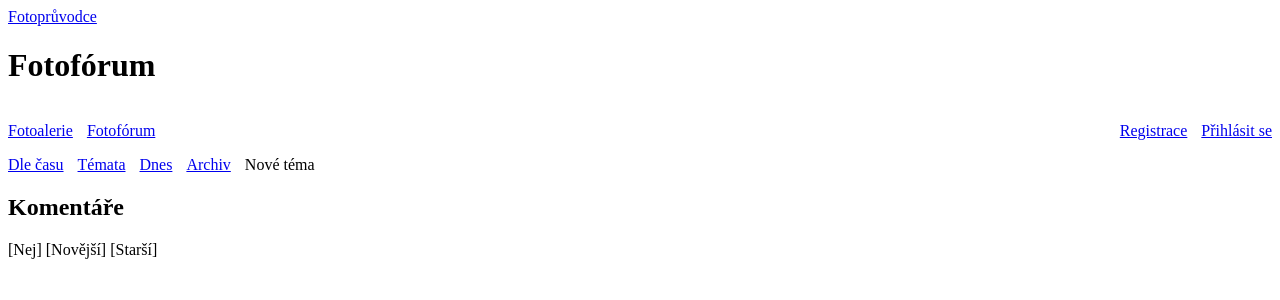
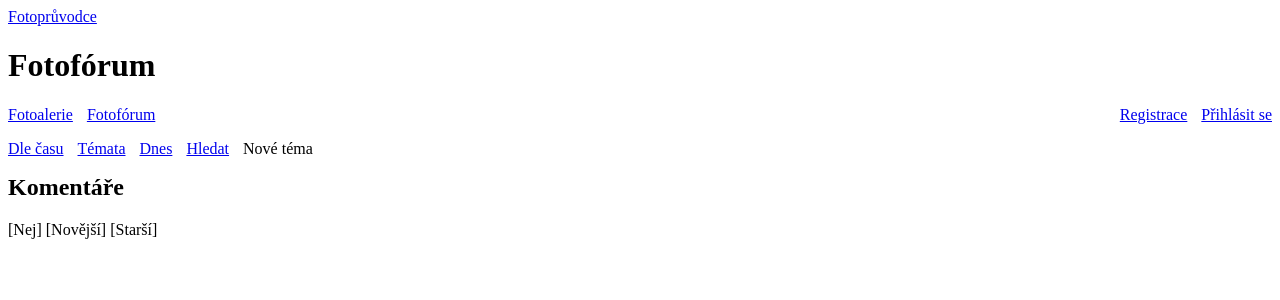
Before and after one commit to seifert/fotopruvodce, a Django app: template fotopruvodce/templates/discussion/list.html in a window 1280 px wide. Shown: the top 300 px of the page. Run offline with Django 3.2, Linux system fonts and the light colour scheme; the template is opened without the code that fills it, so the values that code supplies are empty.

Commit message:
templates - menu bar refactor

```diff
--- a/fotopruvodce/static/css/fotopruvodce.css
+++ b/fotopruvodce/static/css/fotopruvodce.css
@@ -13,6 +13,7 @@
 }
 
 #menu1-login {
+    margin-top: 0px;
 	text-align: right;
 	float: right;
 }
@@ -22,6 +23,7 @@
 }
 
 #menu1-services {
+    margin-top: 0px;
 	text-align: left;
 	float: left;
 }
@@ -41,6 +43,31 @@
 
 #menu2 li {
     display: inline;
+}
+
+#menu2-login {
+	text-align: right;
+	float: right;
+}
+
+#menu2-login ul {
+    margin-top: 0px;
+}
+
+#menu2-login li {
+    padding-left: 10px;
+}
+
+#menu2-services {
+	text-align: left;
+	float: left;
+}
+
+#menu2-services ul {
+    margin-top: 0px;
+}
+
+#menu2-services li {
     padding-right: 10px;
 }
 
--- a/fotopruvodce/templates/base.html
+++ b/fotopruvodce/templates/base.html
@@ -21,10 +21,7 @@
         {% block menu1 %}
             <ul id="menu1-login">
                 {% if user.is_authenticated %}
-                <li>Jste přihlášen jako <a id="logged-user" href="{% url 'user-home' %}">{{ user.username }}</a></li>
-                {% if user.is_superuser %}
-                <li><a href="{% url 'admin:index' %}">Administrace</a></li>
-                {% endif %}
+                <li>Jste přihlášen jako <span id="logged-user">{{ user.username }}</span></li>
                 <li><a href="{% url 'logout' %}">Odhlásit se</a></li>
                 {% else %}
                 <li><a href="{% url 'register' %}">Registrace</a></li>
@@ -40,6 +37,22 @@
 
         <div id="menu2">
         {% block menu2 %}
+            <div id="menu2-login">
+                {% block menu2-login %}
+                {% if user.is_authenticated %}
+                <ul>
+                    <li><a href="{% url 'user-home' %}">Profil</a></li>
+                    {% if user.is_superuser %}
+                    <li><a href="{% url 'admin:index' %}" target="_blank">Administrace</a></li>
+                    {% endif %}
+                </ul>
+                {% endif %}
+                {% endblock %}
+            </div>
+            <div id="menu2-services">
+                {% block menu2-services %}
+                {% endblock %}
+            </div>
         {% endblock %}
         </div>
     </div>
--- a/fotopruvodce/templates/discussion/base.html
+++ b/fotopruvodce/templates/discussion/base.html
@@ -4,12 +4,12 @@
 
 {% block h1 %}Fotofórum{% endblock %}
 
-{% block menu2 %}
+{% block menu2-services %}
             <ul>
                 <li><a href="{% url 'comment-time' %}">Dle času</a></li>
                 <li><a href="{% url 'comment-themes' %}">Témata</a></li>
                 <li><a href="{% now 'Y-m-d' as today %}{% url 'comment-date' today %}">Dnes</a></li>
-                <li><a href="{% url 'comment-archive' %}">Archiv</a></li>
+                <li><a href="{% url 'comment-archive' %}">Hledat</a></li>
                 {% if user.is_authenticated %}
                 <li><a href="{% url 'comment-add' %}">Nové téma</a></li>
                 {% else %}
```
